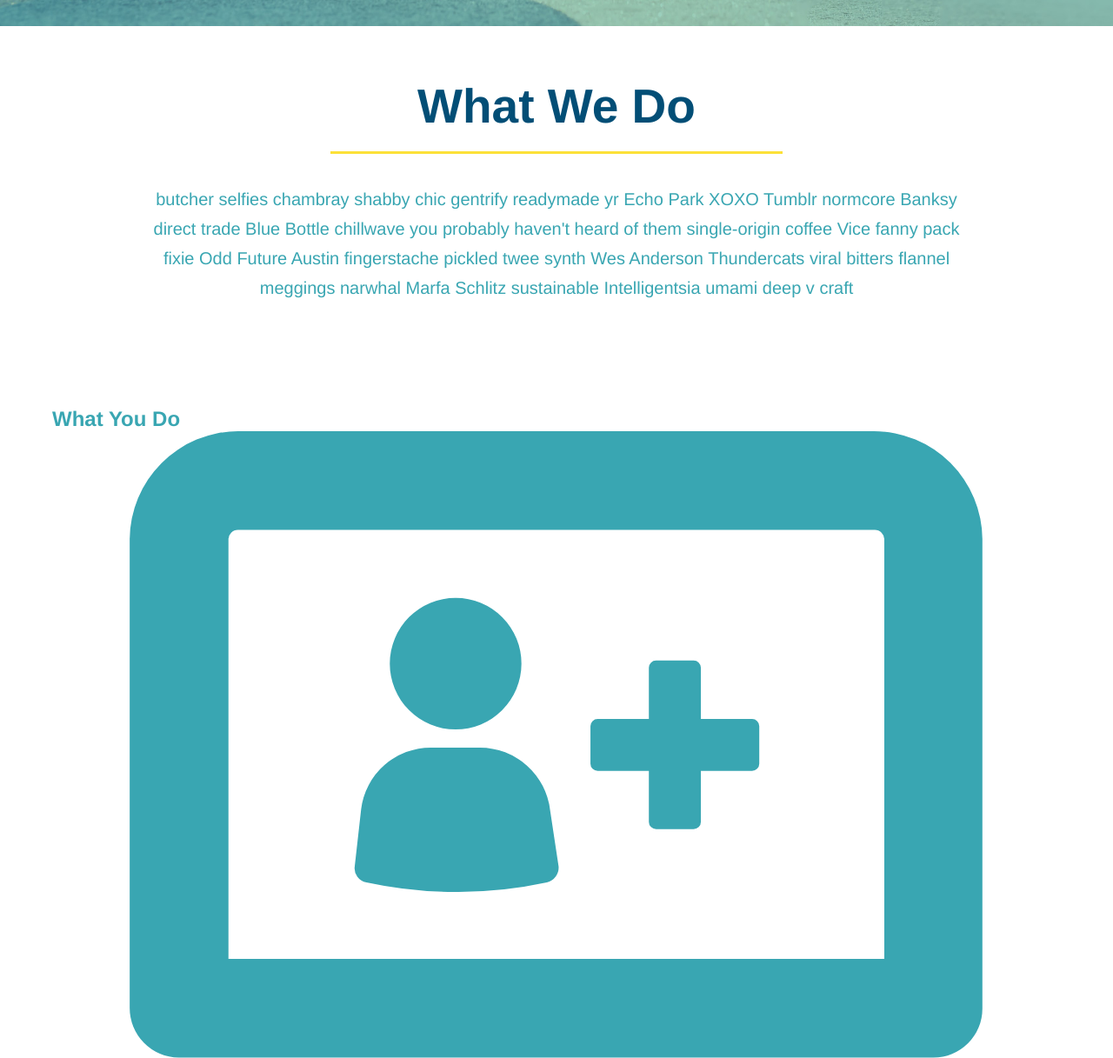
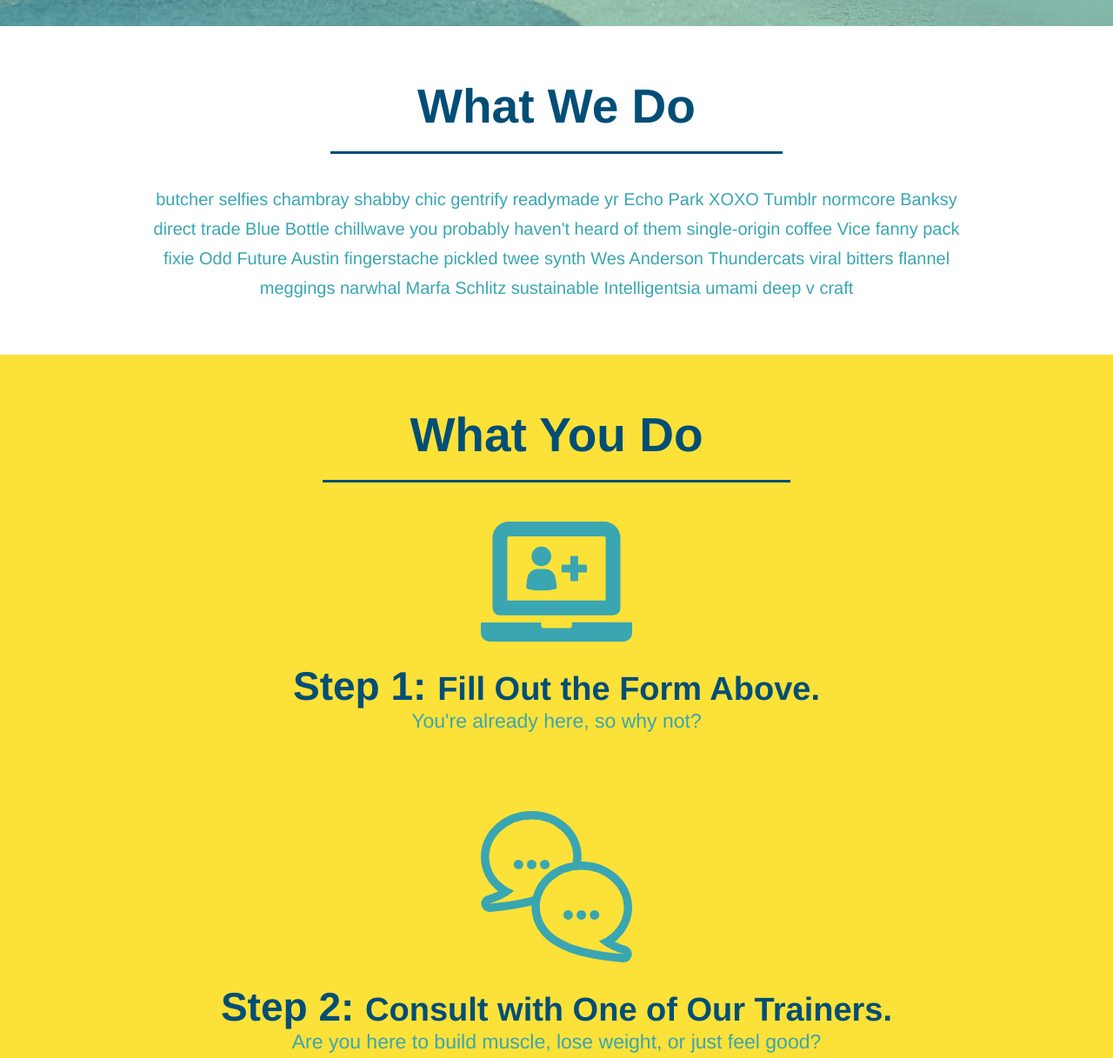
Before and after one commit to clickity-clacking/run-buddy, a plain HTML site: page index.html in a window 1280 px wide. Shown: the part 652-1869 px from the top of the page at 87% size. Drawn offline with Linux system fonts and the light colour scheme.

Commit message:
styled what you do section

```diff
--- a/Assets/css/style.css
+++ b/Assets/css/style.css
@@ -126,15 +126,6 @@ section{
       text-align:center;
   }
 
-  .intro h2 {
-      display: inline-block;
-      font-size: 55px;
-      color: #024e76;
-      margin-bottom: 35px;
-      padding: 0 100px 20px 100px;
-      border-bottom: 3px solid;
-      border-color: #fce138;
-  }
 
   .intro p{
       /* "margin: 0 auto" to horizzontally center the paragraph */
@@ -144,3 +135,41 @@ section{
       width: 80%;
       font-size: 20px;
   }
+
+  .steps {
+      text-align: center;
+      background: #fce138;
+  }
+
+  .section-title {
+    font-size:55px;
+    color: #024e76;
+    margin-bottom: 35px;
+    padding: 0 100px 20px 100px;
+    display: inline-block;
+    border-bottom: 3px solid;
+  }
+
+  .steps div {
+      margin-bottom: 80px;
+  }
+
+  .steps img {
+      width: 15%;
+      margin: 10px 0;
+  }
+
+  .steps h3 {
+      color: #024e76;
+      font-size: 46px;
+      margin-top: 10px;
+  }
+
+  .steps p {
+      color: #39a6b2;
+      font-size: 23px;
+  }
+
+  .steps span {
+      font-size: 38px;
+  }
--- a/index.html
+++ b/index.html
@@ -69,32 +69,32 @@
 
         <!-- "what we do" section-->
         <section id = "what-we-do" class="intro">
-            <h2>What We Do</h2>
+            <h2 class="section-title primary-border">What We Do</h2>
             <p>
                 butcher selfies chambray shabby chic gentrify readymade yr Echo Park XOXO Tumblr normcore Banksy direct trade Blue Bottle chillwave you probably haven't heard of them single-origin coffee Vice fanny pack fixie Odd Future Austin fingerstache pickled twee synth Wes Anderson Thundercats viral bitters flannel meggings narwhal Marfa Schlitz sustainable Intelligentsia umami deep v craft
               </p>
         </section>
 
         <!-- "what you do" section-->
-        <section id = "what-you-do">
-            <h2>What You Do </h2>
+        <section id = "what-you-do" class = "steps">
+            <h2 class = "section-title secondary border">What You Do </h2>
 
             <div>
                 <!-- insert img element-->
                 <img src="./Assets/images/step-1.svg" alt = ""/>
-                <h3>Step 1: Fill Out the Form Above.</h3>
+                <h3>Step 1: <span>Fill Out the Form Above.</span></h3>
                 <p>You're already here, so why not?</p>
             </div>
 
             <div>
                 <img src="./Assets/images/step-2.svg" alt=""/>
-                <h3>Step 2: Consult with One of Our Trainers</h3>
+                <h3>Step 2: <span>Consult with One of Our Trainers.</span></h3>
                 <p>Are you here to build muscle, lose weight, or just feel good?</p>
             </div>
 
             <div>
                 <img src="./Assets/images/step-3.svg" alt = ""/>
-                <h3>Step 3: Get Running.</h3>
+                <h3>Step 3: <span>Get Running.</span></h3>
                 <p>Hit the ground running (literally) once your trainer lays out your plan.</p>
             </div>
 
```
